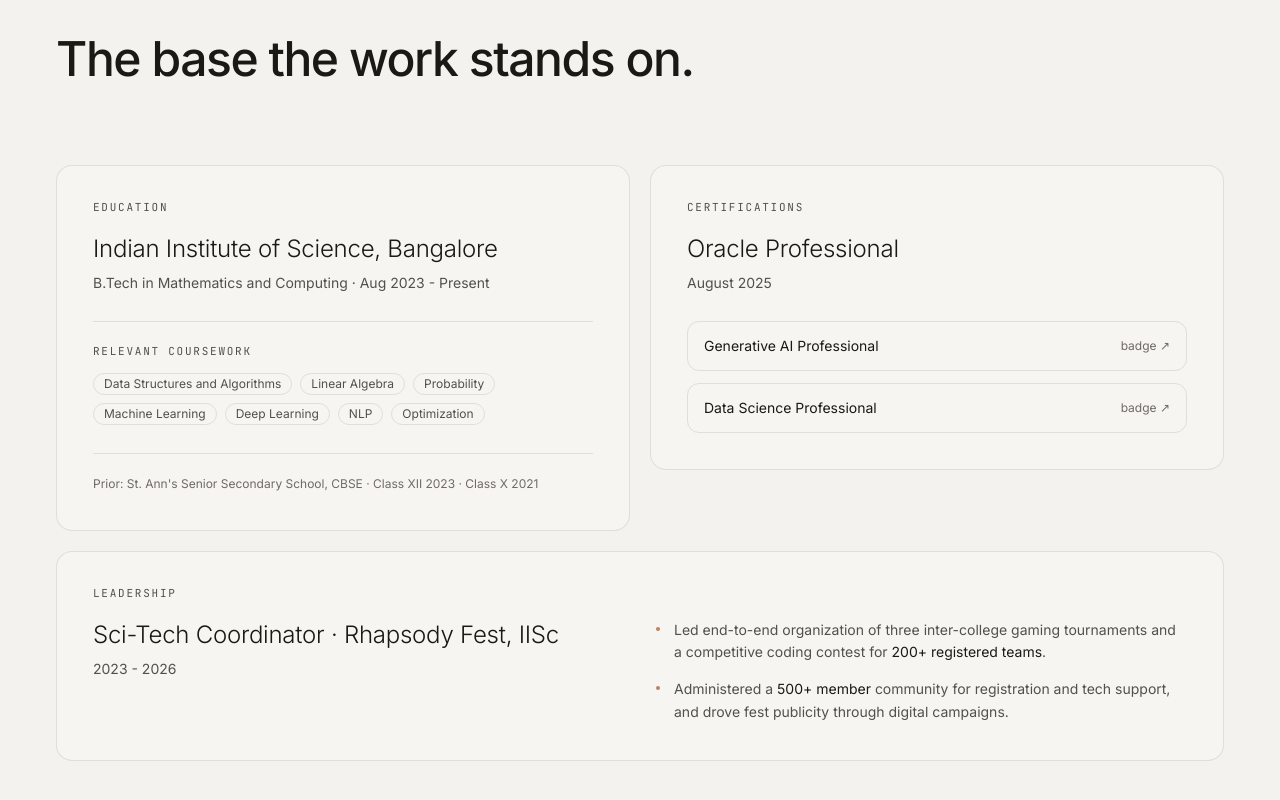
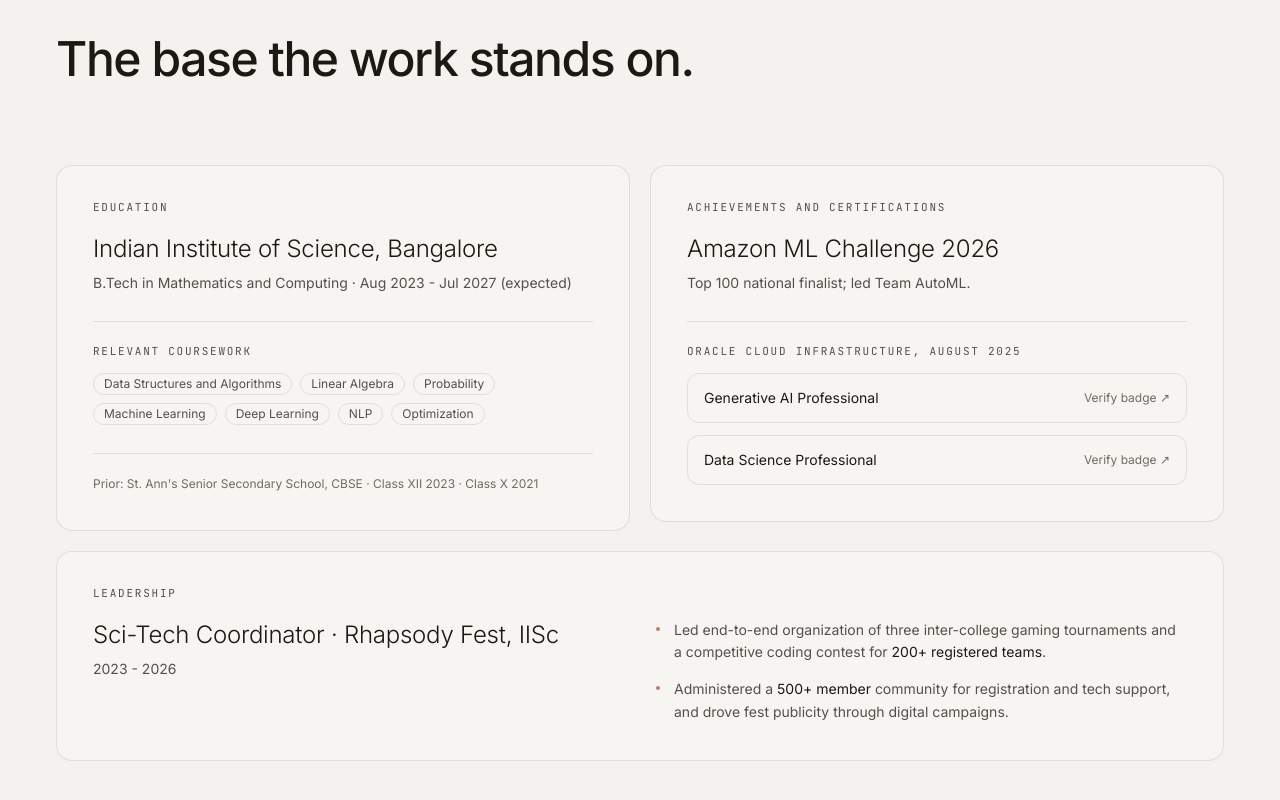
Before and after one commit to vaibhav3000/portfolio, a Next.js app: page / in a window 1280 px wide. Shown: the part 10943-11743 px from the top of the page. Built offline with nearby package versions, Linux system fonts and the light colour scheme; no server answers.

Commit message:
Education: expected graduation date, Amazon ML Challenge 2026

```diff
--- a/components/Education.tsx
+++ b/components/Education.tsx
@@ -20,7 +20,7 @@ export default function Education() {
             Indian Institute of Science, Bangalore
           </h3>
           <p className="mt-2 text-sm text-fog-mid">
-            B.Tech in Mathematics and Computing · Aug 2023 - Present
+            B.Tech in Mathematics and Computing · Aug 2023 - Jul 2027 (expected)
           </p>
           <div className="mt-7 border-t border-line pt-6">
             <p className="micro">Relevant coursework</p>
@@ -38,18 +38,22 @@ export default function Education() {
           </p>
         </div>
 
-        {/* Certifications */}
+        {/* Achievements and certifications */}
         <div
           data-reveal
           style={{ "--rd": "100ms" } as React.CSSProperties}
           className="rounded-2xl border border-line bg-ink-900/40 p-7 md:p-9"
         >
-          <p className="micro">Certifications</p>
+          <p className="micro">Achievements and certifications</p>
           <h3 className="mt-5 text-2xl font-light tracking-[-0.01em] text-fog-hi">
-            Oracle Professional
+            Amazon ML Challenge 2026
           </h3>
-          <p className="mt-2 text-sm text-fog-mid">August 2025</p>
-          <ul className="mt-7 space-y-3">
+          <p className="mt-2 text-sm text-fog-mid">
+            Top 100 national finalist; led Team AutoML.
+          </p>
+          <div className="mt-7 border-t border-line pt-6">
+            <p className="micro">Oracle Cloud Infrastructure, August 2025</p>
+            <ul className="mt-4 space-y-3">
               {[ORACLE.genai, ORACLE.dataScience].map((c) => (
                 <li key={c.name}>
                   <a
@@ -60,12 +64,13 @@ export default function Education() {
                   >
                     <span className="text-sm text-fog-hi">{c.name}</span>
                     <span className="text-xs text-fog-low transition-colors group-hover:text-acc">
-                    badge ↗
+                      Verify badge ↗
                     </span>
                   </a>
                 </li>
               ))}
             </ul>
+          </div>
         </div>
 
         {/* Leadership */}
```
Lines whose indentation alone changed are shown as unchanged.
